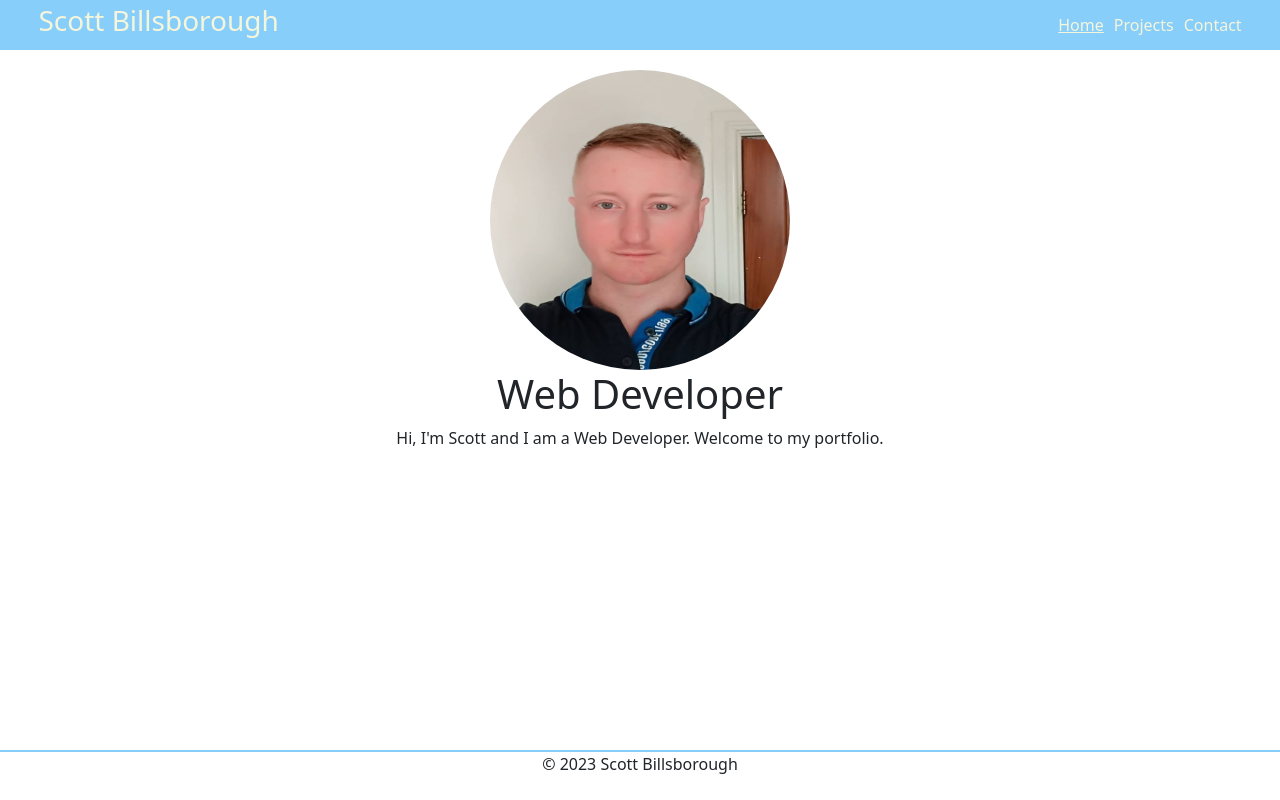
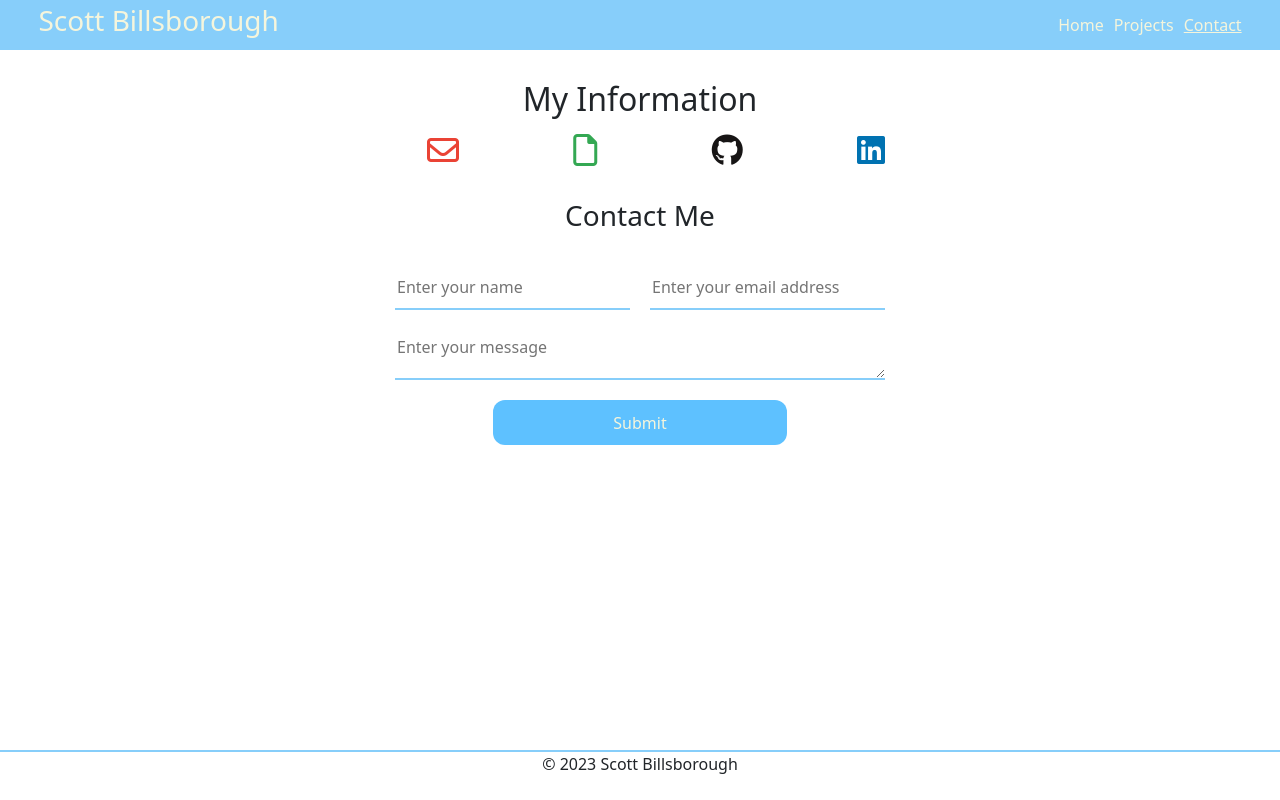
Before and after one commit to sbillsborough/react-portfolio, a React (Create React App) app in the folder react-portfolio/: page /#/contact in a window 1280 px wide. Before the commit this address led to /#/. Built offline with nearby package versions, Linux system fonts and the light colour scheme.

Commit message:
added icons with corresponding colours to homepage and contacts page, set my information to display flex

```diff
--- a/react-portfolio/public/index.html
+++ b/react-portfolio/public/index.html
@@ -1,15 +1,12 @@
 <!DOCTYPE html>
 <html lang="en">
+
 <head>
   <meta charset="utf-8" />
   <link rel="icon" href="%PUBLIC_URL%/favicon.ico" />
   <meta name="viewport" content="width=device-width, initial-scale=1" />
   <meta name="theme-color" content="#000000" />
-    <meta
-      name="description"
-      content="Web site created using create-react-app"
-    />
-    <link rel="apple-touch-icon" href="%PUBLIC_URL%/logo192.png" />
+  <meta name="description" content="Web site created using create-react-app" />
   <!--
       manifest.json provides metadata used when your web app is installed on a
       user's mobile device or desktop. See https://developers.google.com/web/fundamentals/web-app-manifest/
@@ -24,8 +21,10 @@
       work correctly both with client-side routing and a non-root public URL.
       Learn how to configure a non-root public URL by running `npm run build`.
     -->
+  <link rel="stylesheet" href="https://cdnjs.cloudflare.com/ajax/libs/font-awesome/6.3.0/css/all.min.css">
   <title>React App</title>
 </head>
+
 <body>
   <noscript>You need to enable JavaScript to run this app.</noscript>
   <div id="root"></div>
@@ -40,4 +39,5 @@
       To create a production bundle, use `npm run build` or `yarn build`.
     -->
 </body>
+
 </html>
--- a/react-portfolio/src/index.css
+++ b/react-portfolio/src/index.css
@@ -53,9 +53,51 @@ div .home-wrapper {
 }
 
 .headshot {
+  border: 5px solid #a0a0a0;
   border-radius: 50%;
-  height: 300px;
-  width: 300px;
+  height: 250px;
+  width: 250px;
+}
+
+.icons {
+  display: flex;
+  justify-content: space-around;
+}
+
+.fa-html5 {
+  color: #e34c26;
+}
+
+.fa-css3-alt {
+  color: #264de4;
+}
+
+.fa-js {
+  color: #f0db4f;
+}
+
+.fa-react {
+  color: #61dafb;
+}
+
+.fa-bootstrap {
+  color: #563d7c;
+}
+
+.fa-node {
+  color: #3c873a;
+}
+
+.fa-npm {
+  color: #cc3534;
+}
+
+.fa-github {
+  color: #171515;
+}
+
+.icons i {
+  font-size: 2rem;
 }
 
 /* Projects Page Styling */
@@ -125,6 +167,30 @@ div .home-wrapper {
 
 .btn a:hover {
   color: var(--main);
+}
+
+/* My Information Styling */
+
+ul {
+  list-style-type: none;
+  display: flex;
+  justify-content: space-between;
+}
+
+.info-wrapper ul li a {
+  font-size: 2rem;
+}
+
+.fa-linkedin {
+  color: #0072b1;
+}
+
+.fa-envelope {
+  color: #ea4335;
+}
+
+.fa-file {
+  color: #34a853;
 }
 
 /* Contact Page Styling */
@@ -212,12 +278,12 @@ button {
   margin: auto !important;
   border: none;
   border-radius: 12px !important;
-  background: var(--background);
+  background: #5ec1ff;
   color: var(--main);
 }
 
 button:hover {
-  background: #5ec1ff !important;
+  background: #37b2ff !important;
 }
 
 /* Footer styling */
--- a/react-portfolio/src/pages/Contact.js
+++ b/react-portfolio/src/pages/Contact.js
@@ -51,18 +51,22 @@ function Contact() {
       <div className="info-wrapper">
         <h2>My Information</h2>
         <ul>
-          <li>Email: billsboroughscott@gmail.com</li>
+          <li>
+            <a href="mailto:billsboroughscott@gmail.com">
+              <i class="fa-regular fa-envelope"></i>
+            </a>
+          </li>
           <li>
             <a
               href="https://docs.google.com/document/d/1jK2UPUtZUg3-36E1klYv7rK2zEPrgHrOlqdM6zpWD20/edit?usp=sharing"
               target="_blank"
             >
-              CV
+              <i class="fa-regular fa-file"></i>
             </a>
           </li>
           <li>
             <a href="https://github.com/sbillsborough" target="_blank">
-              GitHub
+              <i class="fa-brands fa-github"></i>
             </a>
           </li>
           <li>
@@ -70,7 +74,7 @@ function Contact() {
               href="https://www.linkedin.com/in/scott-billsborough/"
               target="_blank"
             >
-              Linkedin
+              <i class="fa-brands fa-linkedin"></i>
             </a>
           </li>
         </ul>
--- a/react-portfolio/src/pages/Home.js
+++ b/react-portfolio/src/pages/Home.js
@@ -5,11 +5,23 @@ import headshot from "../resources/img/headshot.jpg";
 
 function Home() {
   return (
-    <div className="home-wrapper">
-      <img src={headshot} className="headshot" alt="Scott Billsborough" />
-      <h1>Web Developer</h1>
-      <p>Hi, I'm Scott and I am a Web Developer. Welcome to my portfolio.</p>
-    </div>
+    <>
+      <div className="home-wrapper">
+        <img src={headshot} className="headshot" alt="Scott Billsborough" />
+        <h1>Web Developer</h1>
+        <p>Hi, I'm Scott and I am a Web Developer. Welcome to my portfolio.</p>
+      </div>
+      <div className="icons">
+        <i class="fa-brands fa-html5"></i>
+        <i class="fa-brands fa-css3-alt"></i>
+        <i class="fa-brands fa-js"></i>
+        <i class="fa-brands fa-react"></i>
+        <i class="fa-brands fa-bootstrap"></i>
+        <i class="fa-brands fa-node"></i>
+        <i class="fa-brands fa-npm"></i>
+        <i class="fa-brands fa-github"></i>
+      </div>
+    </>
   );
 }
 
```
Lines whose indentation alone changed are shown as unchanged.
